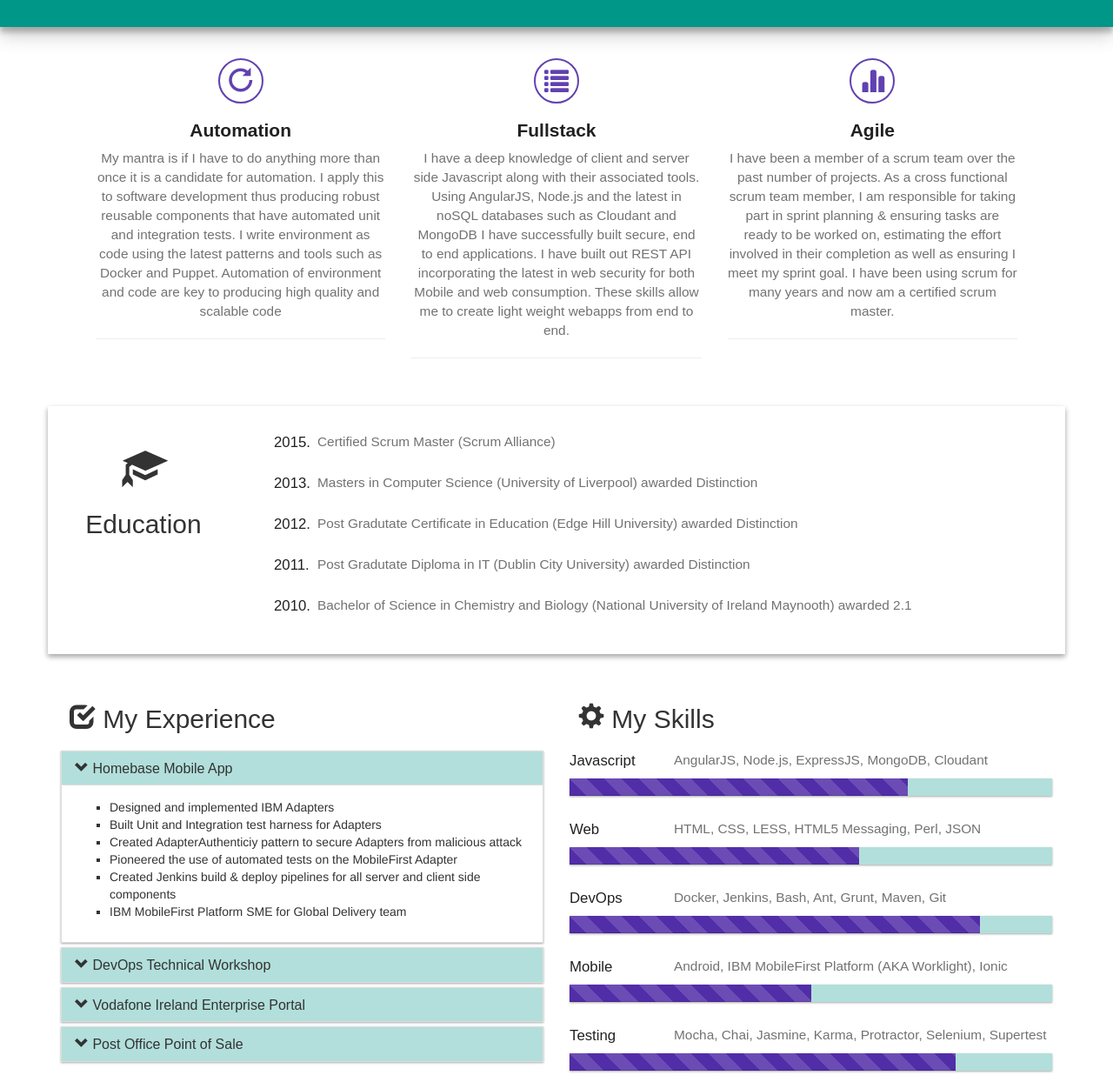
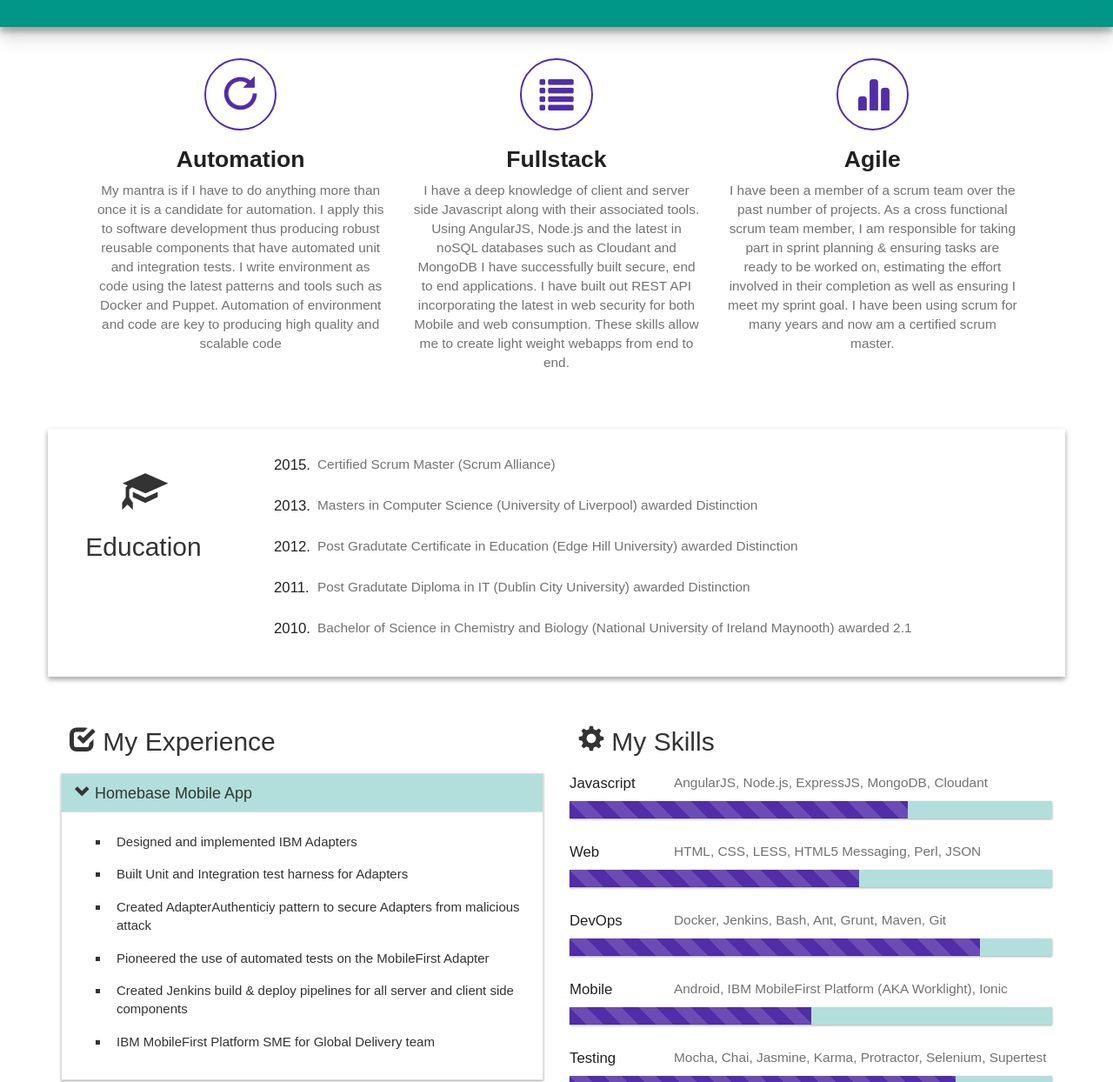
Before and after one commit to springdo/donal-spring-cv, a website: page public/index.html in a window 1280 px wide. Shown: the part 380-1624 px from the top of the page at 87% size. Drawn offline with nearby package versions, Linux system fonts and the light colour scheme; files that its build step writes are made by us from their sources; a web font is replaced by a local one.

Commit message:
UPDATE - styling changes

```diff
--- a/public/index.html
+++ b/public/index.html
@@ -29,19 +29,19 @@
             <span class="glyphicon glyphicon-repeat"></span>
             <h3> Automation </h3>
               <p>My mantra is if I have to do anything more than once it is a candidate for automation. I apply this to software development thus producing robust reusable components that have automated unit and integration tests. I write environment as code using the latest patterns and tools such as Docker and Puppet. Automation of environment and code are key to producing high quality and scalable code</p>
-            <hr>
+            <!--<hr>-->
           </div>
           <div class="col-md-4 col-sm-4 about-me-card">
             <span class="glyphicon glyphicon-list"></span>
             <h3> Fullstack </h3>
               <p>I have a deep knowledge of client and server side Javascript along with their associated tools. Using AngularJS, Node.js and the latest in noSQL databases such as Cloudant and MongoDB I have successfully built secure, end to end applications. I have built out REST API incorporating the latest in web security for both Mobile and web consumption. These skills allow me to create light weight webapps from end to end.</p>
-            <hr>
+            <!--<hr>-->
           </div>
           <div class="col-md-4 col-sm-4 about-me-card">
             <span class="glyphicon glyphicon-stats"></span>
             <h3> Agile </h3>
               <p>I have been a member of a scrum team over the past number of projects. As a cross functional scrum team member, I am responsible for taking part in sprint planning & ensuring tasks are ready to be worked on, estimating the effort involved in their completion as well as ensuring I meet my sprint goal. I have been using scrum for many years and now am a certified scrum master.</p>
-            <hr>
+            <!--<hr>-->
           </div>
         </div>
       </div>
--- a/public/styles/main.less
+++ b/public/styles/main.less
@@ -43,20 +43,21 @@ h2, h3, h4 {
 
 .about-me-card {
   text-align: center;
+  margin-bottom: 20px;
   span {
-    font-size: 2em;
+    font-size: 2.8em;
     border-radius: 50px;
     border: 2px solid;
-    padding: 10px;
+    padding: 20px;
     color: @accentColor;
-    opacity: 0.9;
   }
 
   h3 {
     font-family: Ubuntu Mono, sans-serif;
     color: @primaryTextColor;
     font-weight: 600;
-    font-size: 1.5em;
+    font-size: 1.9em;
+
   }
 }
 
@@ -179,8 +180,16 @@ h2, h3, h4 {
     padding : 10px;
     //text-align: center;
   }
+  h4 {
+    //text-align: center;
+    font-size: 18px;
+  }
   li {
+    font-size: 15px;
     list-style-type: square;
+    padding : 8px;
+    font-family: Ubuntu, sans-serif;
+
   }
 }
 
@@ -273,6 +282,8 @@ h2, h3, h4 {
 #location-me {
   display: block;
   height : 400px;
+  margin-top: 25px;
+  margin-bottom: 15px;
   h2 {
     //text-align: center;
   }
```
Also changed, not shown: public/styles/main.css, 1 other file.
